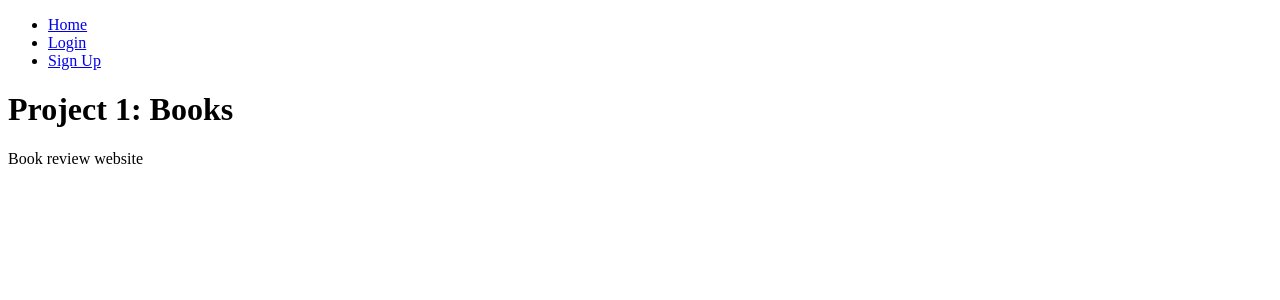
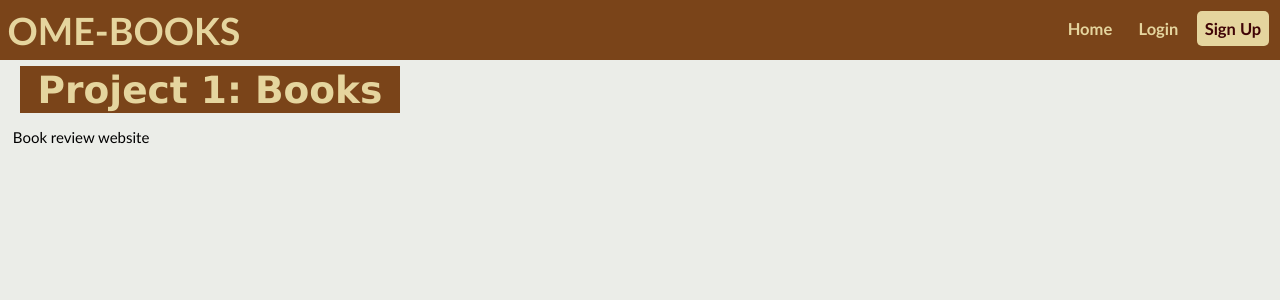
Before and after one commit to ome94/ome-books, a Flask app: page / in a window 1280 px wide. Shown: the top 300 px of the page. Run offline with Flask 2, Linux system fonts and the light colour scheme; parts of the project's set-up code (start-up, migrations or seed data) failed here and were passed over.

Commit message:
Add Style

```diff
--- a/application.py
+++ b/application.py
@@ -15,7 +15,6 @@ if not os.getenv("DATABASE_URL") or not os.getenv("HEROKU_POSTGRESQL_IVORY_URL")
 app.config["SESSION_PERMANENT"] = False
 app.config["SESSION_TYPE"] = "filesystem"
 Session(app)
-
 # Set up database for books
 engine = create_engine(os.getenv("DATABASE_URL"))
 db = scoped_session(sessionmaker(bind=engine))
@@ -139,5 +138,5 @@ def check_login(render, title, heading):
 
     return render_template(render, title=title, heading=heading, user=USER)
 
-if __name__ == "__main__":
-    app.run()
+# if __name__ == "__main__":
+#     app.run()
--- /dev/null
+++ b/static/css/style.css
@@ -0,0 +1,85 @@
+/*
+*{
+    margin: 0;
+    padding: 0;
+}
+*/
+
+body, html{
+    font-family: "Trebuchet MS", Helvetica, Arial, sans-serif;
+    font-size: 15px;
+    background: #f0f0f0;
+    min-height: 100vh;
+    margin: 0;
+    padding: 0;
+}
+
+nav, h1 {
+    background-color: #7A4419;
+}
+
+nav a{
+    color: #e5d59e;
+    font-weight: bold;
+    text-decoration: none;
+}
+
+nav a:hover{
+    text-decoration: underline;
+}
+
+nav *{
+    display: inline-block;
+    padding: 0.5rem
+}
+
+
+nav ul{
+    position: absolute;
+    right: 0;
+    top: 0;
+    margin: 0;
+}
+
+nav li{
+    margin: 0;
+    font-size: 1.1rem;
+    padding: 0.25rem;
+}
+
+h1, h2, h3, h4, h5, h6{
+    font-family: Verdana, Helvetica, Arial, sans-serif;
+    color: #e5d59e;
+    text-align: center;
+    width: 30%;
+    padding: 0.1rem;
+    margin: 0 0.5rem;
+}
+
+h1, #logo{
+    font-size: 2.5rem;
+}
+
+#logo:hover {
+    text-decoration: none;
+}
+
+h2{
+    font-size: 2.25rem;
+}
+
+main {
+    padding: 0.5% 1%;
+    min-height: 87.3vh;
+    background-color: #EBEDE8;
+}
+
+.call{
+    background-color: #e5d59e;
+    border-radius: 5px;
+    color: #400406;
+}
+
+.call:hover{
+    box-shadow: 0 0 0.5rem #D4B483;
+}
--- a/templates/index.html
+++ b/templates/index.html
@@ -7,7 +7,7 @@
         <li><a href="{{ url_for('logout') }}">Logout</a></li>
     {% else %}
         <li><a href="{{ url_for('login') }}">Login</a></li>
-        <li><a href="{{ url_for('signup') }}">Sign Up</a></li>
+        <li><a class="call" href="{{ url_for('signup') }}">Sign Up</a></li>
     {% endif %}
 {% endblock %}
 
--- a/templates/layout.html
+++ b/templates/layout.html
@@ -3,17 +3,21 @@
     <head>
         <meta charset="utf-8">
         <title> {{ title }} </title>
-        <!-- <link rel="stylesheet" href=""> -->
+        <meta name="viewport" content="width=device-width, initial-scale=1">
+        <link rel="stylesheet" href="{{url_for('static', filename='css/style.css')}} ">
     </head>
     <body>
         <nav>
+            <a id="logo" href="{{url_for('index')}}">OME-BOOKS</a>
             <ul>
                 <li><a href="{{ url_for('index') }}">Home</a></li>
                 {% block nav %}{% endblock %}
             </ul>
         </nav>
-        <h1>{{ heading }}</h1>
-        {% block body %}
-        {% endblock %}
+        <main>
+            <h1>{{ heading }}</h1>
+            {% block body %}
+            {% endblock %}
+        </main>
     </body>
 </html>
```
Also changed, not shown: 1 other file.
